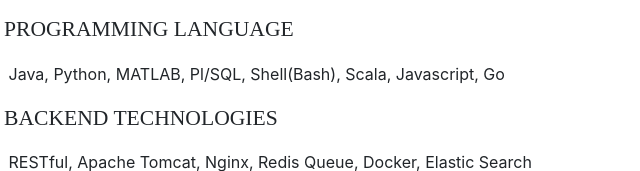
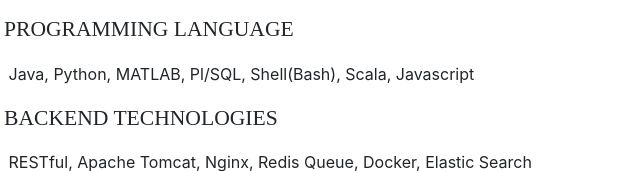
Before and after one commit to sumitdvlp/sumitdvlp.github.io, a website with bundled scripts: page index.html in a window 1280 px wide. Shown: the part 1153-1324 px from the top of the page, 316-956 px from the left. Built offline with nearby package versions, Linux system fonts and the light colour scheme; a web font is replaced by a local one.

Commit message:
GRA date

```diff
--- a/index.html
+++ b/index.html
@@ -243,7 +243,7 @@
           <ul class="list-inline">
             <li>
               <i class="list-inline-item list"></i>
-              Java, Python, MATLAB, Pl/SQL, Shell(Bash), Scala, Javascript, Go</li>
+              Java, Python, MATLAB, Pl/SQL, Shell(Bash), Scala, Javascript</li>
             <li>
           </ul>
           <div class="subheading mb-3">Backend Technologies</div>
```
